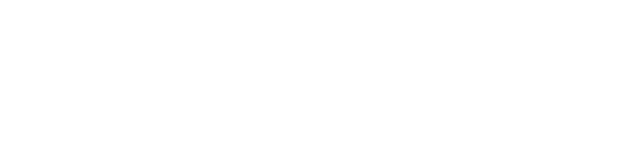
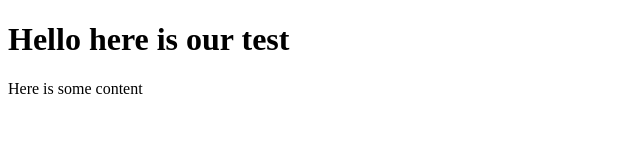
Before and after one commit to mv0767/test-repo-fantastic-four, a plain HTML site: page index.html in a window 1280 px wide. Shown: the whole page, without its empty margins (0-640 px from the left). Drawn offline with Linux system fonts and the light colour scheme.

Commit message:
Added content to index.html

```diff
--- a/index.html
+++ b/index.html
@@ -6,6 +6,7 @@
     <title>Document</title>
 </head>
 <body>
-
+    <h1>Hello here is our test</h1>
+    <p>Here is some content</p>
 </body>
 </html>
```
